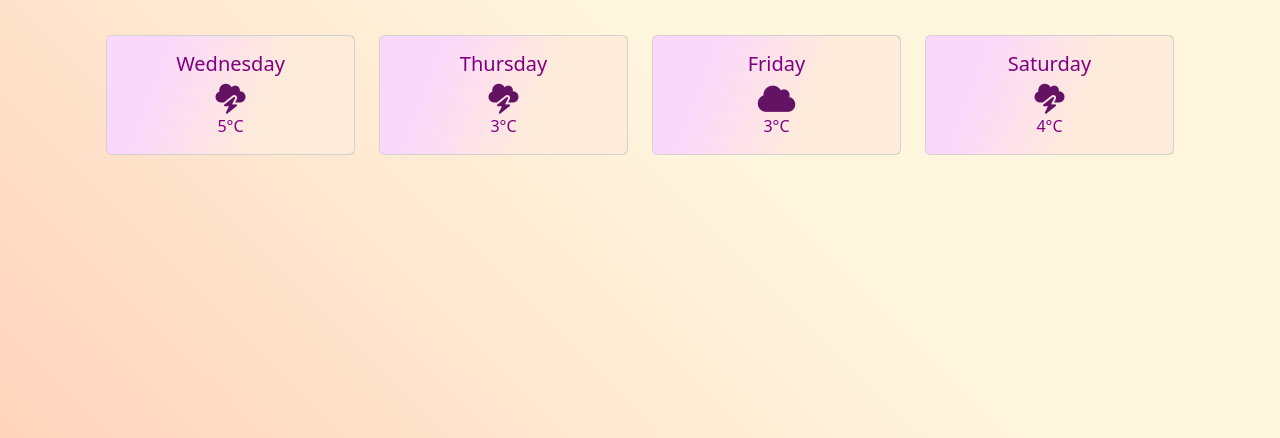
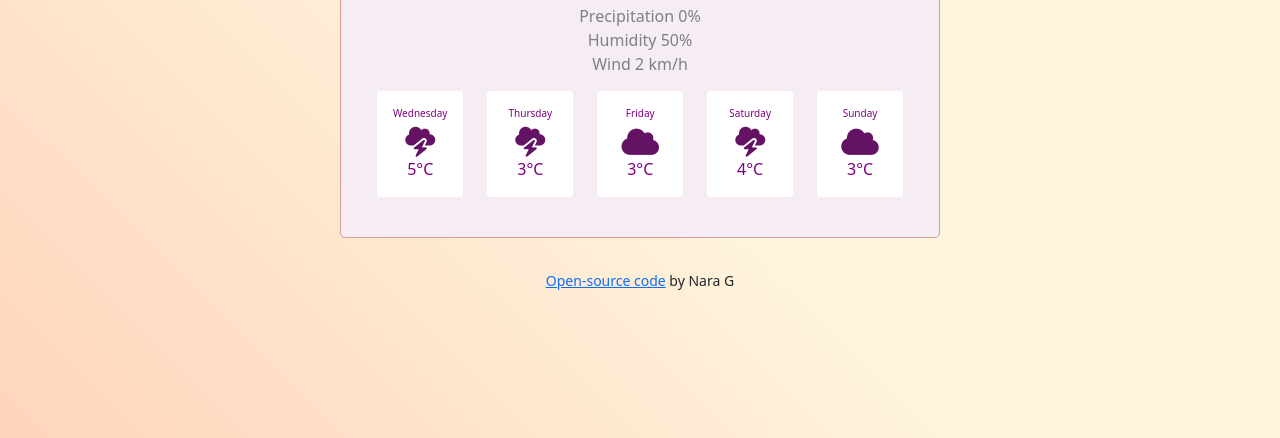
Before and after one commit to naragoncalves/weather-app-shecodes, a website built with Parcel: page index.html in a window 1280 px wide. Shown: the part 362-800 px from the top of the page. Built offline with nearby package versions, Linux system fonts and the light colour scheme.

Commit message:
Changed the week forecast style

```diff
--- a/index.html
+++ b/index.html
@@ -2,6 +2,7 @@
 <html lang="en">
   <head>
     <title>Weather app SheCodes</title>
+    <meta charset="UTF-8" />
     <script src="https://unpkg.com/axios/dist/axios.min.js"></script>
     <link
       href="https://cdn.jsdelivr.net/npm/bootstrap@5.2.0-beta1/dist/css/bootstrap.min.css"
@@ -18,8 +19,18 @@
       src="https://kit.fontawesome.com/d4580608fd.js"
       crossorigin="anonymous"
     ></script>
-    <meta charset="UTF-8" />
 
+    <link rel="stylesheet" href="src/styles.css" />
+    <link rel="preconnect" href="https://fonts.googleapis.com" />
+    <link rel="preconnect" href="https://fonts.gstatic.com" crossorigin />
+    <link
+      href="https://fonts.googleapis.com/css2?family=Noto+Serif:ital,wght@0,400;0,700;1,400&display=swap"
+      rel="stylesheet"
+    />
+    <link
+      href="https://fonts.googleapis.com/css2?family=Noto+Serif:ital,wght@0,400;0,700;1,400&family=Poppins:ital,wght@0,100;0,200;0,300;0,400;0,500;0,600;0,700;0,800;0,900;1,100;1,200;1,300;1,400;1,500;1,600;1,700;1,800;1,900&display=swap"
+      rel="stylesheet"
+    />
     <link href="src/styles.css" rel="stylesheet" type="text/css" />
   </head>
   <body>
@@ -29,6 +40,8 @@
       <a href="https://github.com/naragoncalves/weather-app-shecodes">
         Link to GitHub repository
       </a>
+      <div class="container">
+      <div class="vanilla-weather-app">
     </p>
     <form id="search-form">
       <input
@@ -57,7 +70,17 @@
     <h3>
       <span class="temperature" id="temp"></span> <span class="units">°C</span>
     </h3>
-    <br />
+    <div class="row">
+          <div class="col-6">
+            <div class="d-flex weather-temperature">
+            </div>
+            </div>
+              <ul>
+                <li>Precipitation 0%</li>
+                <li>Humidity 50%</li>
+                <li>Wind 2 km/h</li>
+              </ul>
+          </div>
     <div class="container">
       <div class="row">
         <div class="col">
@@ -99,8 +122,31 @@
             </div>
           </div>
         </div>
+
+        <div class="col">
+          <div class="card" style="width: 100%">
+            <div class="card-body">
+              <h5 class="card-title">Sunday</h5>
+              <i class="fa-solid fa-cloud cloud-icon"></i>
+              <p class="card-text">3°C</p>
+            </div>
+          </div>
+        </div>
+
       </div>
     </div>
+  </div>
+  <small>
+          <a
+            href="https://github.com/naragoncalves/vanilla-weather-app"
+            target="_blank"
+          >
+            Open-source code</a
+          >
+          by Nara G</small
+        >
+  </div>
+    </body>
     <script src="index.js"></script>
   </body>
 </html>
--- a/src/styles.css
+++ b/src/styles.css
@@ -1,3 +1,15 @@
+.vanilla-weather-app {
+  max-width: 600px;
+  margin: 30px auto;
+  font-family: system-ui, -apple-system, BlinkMacSystemFont, "Segoe UI", Roboto,
+    Oxygen, Ubuntu, Cantarell, "Open Sans", "Helvetica Neue", sans-serif;
+  padding: 20px;
+  border: 1px solid;
+  border-radius: 5px;
+  border-color: rgb(216, 158, 158);
+  background-color: rgb(245, 236, 244);
+}
+
 body {
   display: center;
   margin: 0;
@@ -35,6 +47,7 @@ h3 {
 h5 {
   text-align: center;
   color: purple;
+  font-size: 10px;
 }
 
 p {
@@ -42,6 +55,16 @@ p {
   color: purple;
 }
 
+ul {
+  margin: 0;
+  padding: 0;
+}
+li {
+  list-style: none;
+  color: grey;
+  margin: 0;
+  margin-top: 0;
+}
 .card-text {
   text-align: center;
   color: purple;
@@ -92,13 +115,12 @@ div {
   margin: 0;
 }
 
-.card-body {
-  background: linear-gradient(
-    110.5deg,
-    rgba(248, 196, 249, 0.66) 22.8%,
-    rgba(253, 122, 4, 0.15) 64.6%
-  );
-}
+.card {
+  background: white;
+  margin-bottom: 5px;
+  display: grid;
+  border:0px solid;
+  border-radius: 3px;
 
 .temperature {
   font-size: 90px;
```
